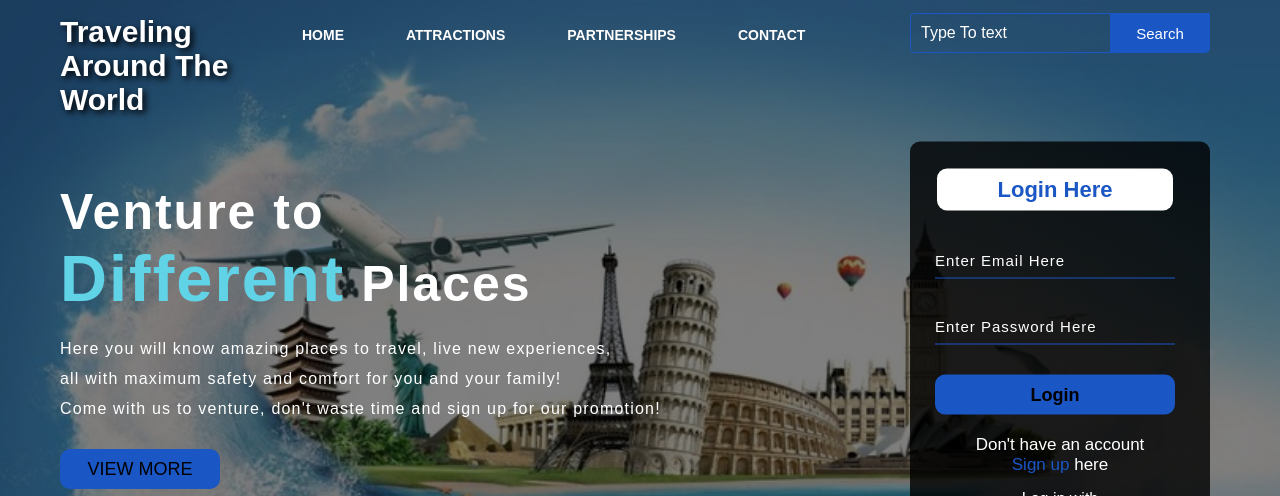
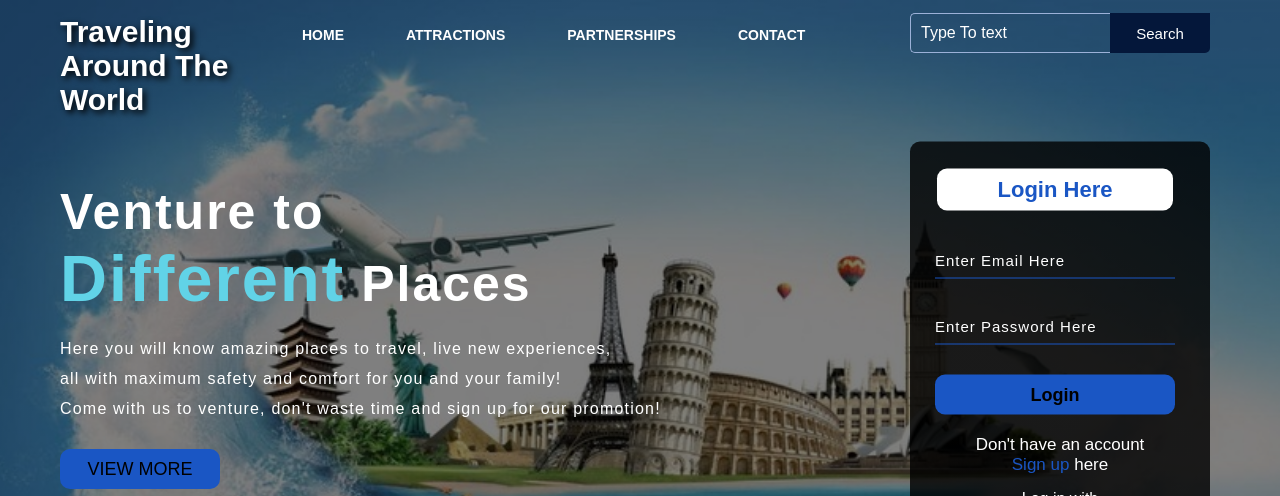
Before and after one commit to NicollySantos/Website-12, a plain HTML site: page Website 12/index.html in a window 1280 px wide. Shown: the top 496 px of the page. Drawn offline with nearby package versions, Linux system fonts and the light colour scheme.

Commit message:
Update style.css

```diff
--- a/Website 12/style.css
+++ b/Website 12/style.css
@@ -63,7 +63,7 @@ ul li a{
 }
 
 ul li a:hover{
-    color: #1a56c4;
+    color: #bec8db;
 }
 
 .search{
@@ -77,7 +77,7 @@ ul li a:hover{
     width: 200px;
     height: 40px;
     background: transparent;
-    border: 1px solid #1a56c4;
+    border: 1px solid #9cb1d8;
     margin-top: 13px;
     color: #fff;
     border-right: none;
@@ -91,8 +91,8 @@ ul li a:hover{
 .btn{
     width: 100px;
     height: 40px;
-    background: #1a56c4;
-    border: 2px solid #1a56c4;
+    background: #04173a;
+    border: 2px solid #04173a;
     margin-top: 13px;
     color: #fff;
     font-size: 15px;
```
